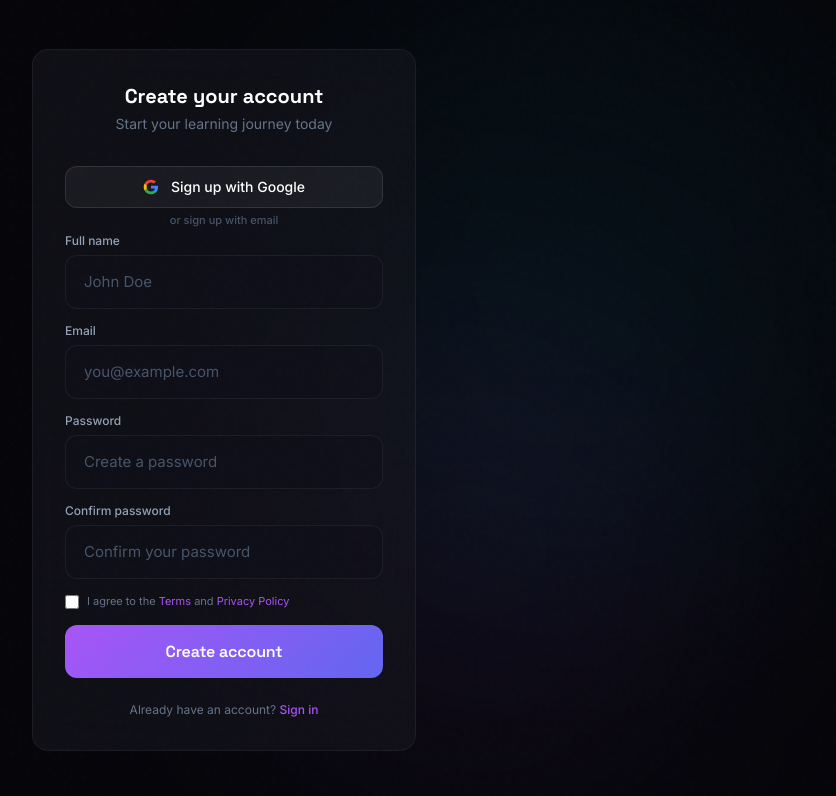
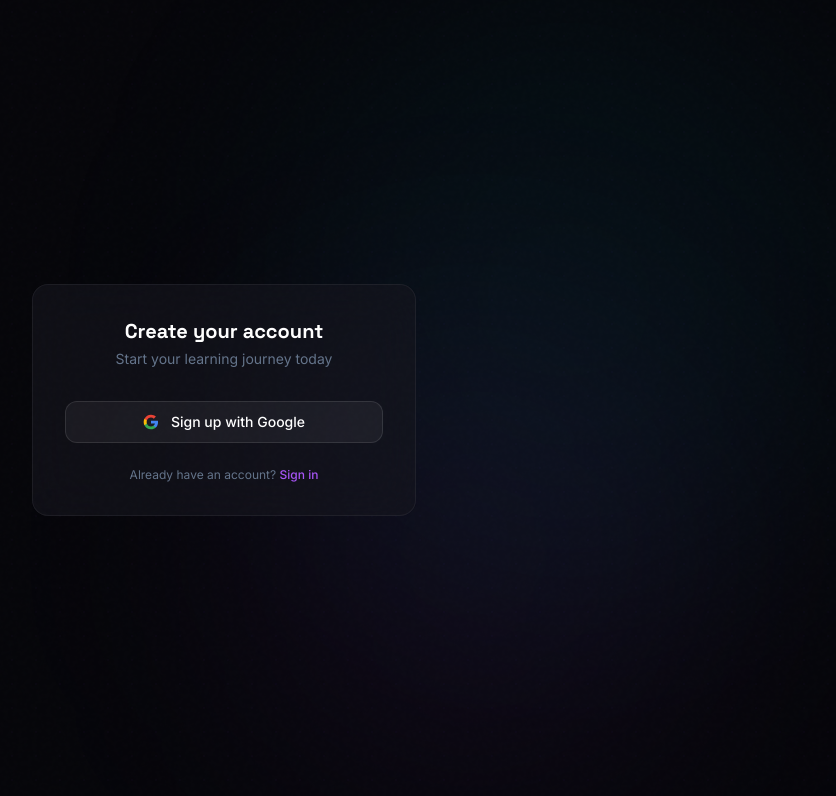
Before and after one commit to brainRottedCoder/devTeacher, a Next.js app: page /auth/signup in a window 1280 px wide. Shown: the top 796 px of the page, without its empty margins (96-932 px from the left). Built offline with nearby package versions, Linux system fonts and the light colour scheme; what @supabase/auth-helpers-nextjs would draw is missing.

Commit message:
removeed th email signup

```diff
--- a/src/app/auth/login/page.tsx
+++ b/src/app/auth/login/page.tsx
@@ -1,7 +1,6 @@
 "use client";
 
 import { useState } from "react";
-import { useRouter } from "next/navigation";
 import Link from "next/link";
 import { createClient } from "@/lib/supabase/client";
 import { Terminal, Zap, Brain, Shield, Loader2 } from "lucide-react";
@@ -9,27 +8,8 @@ import { Terminal, Zap, Brain, Shield, Loader2 } from "lucide-react";
 const supabase = createClient();
 
 export default function LoginPage() {
-  const router = useRouter();
-  const [email, setEmail] = useState("");
-  const [password, setPassword] = useState("");
-  const [loading, setLoading] = useState(false);
   const [googleLoading, setGoogleLoading] = useState(false);
   const [error, setError] = useState<string | null>(null);
-
-  const handleLogin = async (e: React.FormEvent) => {
-    e.preventDefault();
-    setLoading(true);
-    setError(null);
-    try {
-      const { error } = await supabase.auth.signInWithPassword({ email, password });
-      if (error) throw error;
-      router.push("/dashboard");
-    } catch (err) {
-      setError(err instanceof Error ? err.message : "Login failed");
-    } finally {
-      setLoading(false);
-    }
-  };
 
   const handleGoogleLogin = async () => {
     setGoogleLoading(true);
@@ -48,7 +28,6 @@ export default function LoginPage() {
       setGoogleLoading(false);
     }
   };
-
 
   return (
     <div className="min-h-screen flex relative overflow-hidden bg-surface-deep noise-overlay">
@@ -77,21 +56,6 @@ export default function LoginPage() {
             <FeatureRow icon={<Brain className="w-5 h-5 text-accent-violet" />} bg="bg-accent-violet/10" title="AI-Powered Learning" desc='Personalized tutoring that explains the "why"' />
             <FeatureRow icon={<Shield className="w-5 h-5 text-accent-rose" />} bg="bg-accent-rose/10" title="Interview Prep" desc="Company-specific preparation with AI mock interviews" />
           </div>
-
-          {/* <div className="mt-14 flex gap-10">
-            <div>
-              <div className="text-2xl font-heading font-bold text-gradient">10K+</div>
-              <div className="text-slate-600 text-xs">Active Learners</div>
-            </div>
-            <div>
-              <div className="text-2xl font-heading font-bold text-gradient">500+</div>
-              <div className="text-slate-600 text-xs">Lessons</div>
-            </div>
-            <div>
-              <div className="text-2xl font-heading font-bold text-gradient">50+</div>
-              <div className="text-slate-600 text-xs">Simulations</div>
-            </div>
-          </div> */}
         </div>
       </div>
 
@@ -122,7 +86,7 @@ export default function LoginPage() {
             <button
               type="button"
               onClick={handleGoogleLogin}
-              disabled={googleLoading || loading}
+              disabled={googleLoading}
               className="w-full flex items-center justify-center gap-3 px-4 py-2.5 rounded-xl border border-white/10 bg-white/5 text-white text-sm font-medium hover:bg-white/10 hover:border-white/20 transition-all duration-200 disabled:opacity-50 disabled:cursor-not-allowed"
             >
               {googleLoading ? (
@@ -137,36 +101,6 @@ export default function LoginPage() {
               )}
               Continue with Google
             </button>
-
-            {/* Divider */}
-            <div className="relative flex items-center gap-3 my-1">
-              <div className="flex-1 h-px bg-white/8" />
-              <span className="text-[11px] text-slate-600 font-medium">or continue with email</span>
-              <div className="flex-1 h-px bg-white/8" />
-            </div>
-
-            <form onSubmit={handleLogin} className="space-y-4">
-              <div>
-                <label className="block text-xs font-medium text-slate-400 mb-1.5">Email</label>
-                <input type="email" value={email} onChange={(e) => setEmail(e.target.value)} required className="input-field" placeholder="you@example.com" />
-              </div>
-              <div>
-                <label className="block text-xs font-medium text-slate-400 mb-1.5">Password</label>
-                <input type="password" value={password} onChange={(e) => setPassword(e.target.value)} required className="input-field" placeholder="Enter your password" />
-              </div>
-              <div className="flex items-center justify-between">
-                <label className="flex items-center gap-2 cursor-pointer">
-                  <input type="checkbox" className="w-3.5 h-3.5 rounded border-white/10 bg-white/5 text-accent-violet focus:ring-accent-violet/50" />
-                  <span className="text-xs text-slate-500">Remember me</span>
-                </label>
-                <Link href="/auth/forgot-password" className="text-xs text-accent-violet hover:text-accent-violet/80 transition-colors">
-                  Forgot password?
-                </Link>
-              </div>
-              <button type="submit" disabled={loading} className="btn-primary w-full justify-center disabled:opacity-50 disabled:cursor-not-allowed">
-                {loading ? <Loader2 className="w-4 h-4 animate-spin" /> : <span>Sign in</span>}
-              </button>
-            </form>
 
             <p className="mt-6 text-center text-slate-500 text-xs">
               Don&apos;t have an account?{" "}
--- a/src/app/auth/signup/page.tsx
+++ b/src/app/auth/signup/page.tsx
@@ -1,59 +1,15 @@
 "use client";
 
 import { useState } from "react";
-import { useRouter } from "next/navigation";
 import Link from "next/link";
 import { createClient } from "@/lib/supabase/client";
-import { Terminal, CheckCircle2, Loader2, Sparkles } from "lucide-react";
+import { Terminal, Loader2, Sparkles } from "lucide-react";
 
 const supabase = createClient();
 
 export default function SignupPage() {
-  const router = useRouter();
-  const [name, setName] = useState("");
-  const [email, setEmail] = useState("");
-  const [password, setPassword] = useState("");
-  const [confirmPassword, setConfirmPassword] = useState("");
-  const [loading, setLoading] = useState(false);
   const [googleLoading, setGoogleLoading] = useState(false);
   const [error, setError] = useState<string | null>(null);
-  const [success, setSuccess] = useState(false);
-
-  const handleSignup = async (e: React.FormEvent) => {
-    e.preventDefault();
-    setLoading(true);
-    setError(null);
-    if (password !== confirmPassword) {
-      setError("Passwords do not match");
-      setLoading(false);
-      return;
-    }
-    if (password.length < 6) {
-      setError("Password must be at least 6 characters");
-      setLoading(false);
-      return;
-    }
-    try {
-      // Get the base URL for redirect
-      const baseUrl = process.env.NEXT_PUBLIC_APP_URL || window.location.origin;
-
-      const { error } = await supabase.auth.signUp({
-        email,
-        password,
-        options: {
-          data: { name },
-          // Redirect to our custom confirmation page after email verification
-          emailRedirectTo: `${baseUrl}/auth/confirm`,
-        },
-      });
-      if (error) throw error;
-      setSuccess(true);
-    } catch (err) {
-      setError(err instanceof Error ? err.message : "Signup failed");
-    } finally {
-      setLoading(false);
-    }
-  };
 
   const handleGoogleSignup = async () => {
     setGoogleLoading(true);
@@ -72,34 +28,6 @@ export default function SignupPage() {
       setGoogleLoading(false);
     }
   };
-
-
-  if (success) {
-    return (
-      <div className="min-h-screen flex items-center justify-center relative overflow-hidden bg-surface-deep noise-overlay">
-        <div className="fixed inset-0 pointer-events-none">
-          <div className="bg-dots absolute inset-0 opacity-30" />
-          <div className="absolute top-0 left-1/4 w-[600px] h-[600px] bg-accent-emerald/[0.06] rounded-full blur-[120px]" />
-        </div>
-        <div className="glass-card p-10 max-w-sm mx-4 text-center relative z-10 opacity-0 animate-scale-in">
-          <div className="w-14 h-14 rounded-2xl bg-gradient-to-r from-accent-emerald to-accent-cyan flex items-center justify-center mx-auto mb-6">
-            <CheckCircle2 className="w-7 h-7 text-white" />
-          </div>
-          <h2 className="text-xl font-heading font-bold text-white mb-2">Check your email</h2>
-          <p className="text-slate-400 text-sm mb-6">
-            We&apos;ve sent a confirmation link to{" "}
-            <span className="text-accent-violet font-medium">{email}</span>
-          </p>
-          <p className="text-xs text-slate-600">
-            Didn&apos;t receive it?{" "}
-            <button onClick={() => setSuccess(false)} className="text-accent-violet hover:text-accent-violet/80 transition-colors">
-              Try again
-            </button>
-          </p>
-        </div>
-      </div>
-    );
-  }
 
   return (
     <div className="min-h-screen flex relative overflow-hidden bg-surface-deep noise-overlay">
@@ -135,7 +63,7 @@ export default function SignupPage() {
             <button
               type="button"
               onClick={handleGoogleSignup}
-              disabled={googleLoading || loading}
+              disabled={googleLoading}
               className="w-full flex items-center justify-center gap-3 px-4 py-2.5 rounded-xl border border-white/10 bg-white/5 text-white text-sm font-medium hover:bg-white/10 hover:border-white/20 transition-all duration-200 disabled:opacity-50 disabled:cursor-not-allowed"
             >
               {googleLoading ? (
@@ -150,44 +78,6 @@ export default function SignupPage() {
               )}
               Sign up with Google
             </button>
-
-            {/* Divider */}
-            <div className="relative flex items-center gap-3 my-1">
-              <div className="flex-1 h-px bg-white/8" />
-              <span className="text-[11px] text-slate-600 font-medium">or sign up with email</span>
-              <div className="flex-1 h-px bg-white/8" />
-            </div>
-
-            <form onSubmit={handleSignup} className="space-y-3.5">
-              <div>
-                <label className="block text-xs font-medium text-slate-400 mb-1.5">Full name</label>
-                <input type="text" value={name} onChange={(e) => setName(e.target.value)} required className="input-field" placeholder="John Doe" />
-              </div>
-              <div>
-                <label className="block text-xs font-medium text-slate-400 mb-1.5">Email</label>
-                <input type="email" value={email} onChange={(e) => setEmail(e.target.value)} required className="input-field" placeholder="you@example.com" />
-              </div>
-              <div>
-                <label className="block text-xs font-medium text-slate-400 mb-1.5">Password</label>
-                <input type="password" value={password} onChange={(e) => setPassword(e.target.value)} required className="input-field" placeholder="Create a password" />
-              </div>
-              <div>
-                <label className="block text-xs font-medium text-slate-400 mb-1.5">Confirm password</label>
-                <input type="password" value={confirmPassword} onChange={(e) => setConfirmPassword(e.target.value)} required className="input-field" placeholder="Confirm your password" />
-              </div>
-              <div className="flex items-start gap-2">
-                <input type="checkbox" required className="w-3.5 h-3.5 mt-0.5 rounded border-white/10 bg-white/5 text-accent-violet focus:ring-accent-violet/50" />
-                <span className="text-[11px] text-slate-500">
-                  I agree to the{" "}
-                  <Link href="/terms" className="text-accent-violet hover:text-accent-violet/80 transition-colors">Terms</Link>{" "}
-                  and{" "}
-                  <Link href="/privacy" className="text-accent-violet hover:text-accent-violet/80 transition-colors">Privacy Policy</Link>
-                </span>
-              </div>
-              <button type="submit" disabled={loading} className="btn-primary w-full justify-center disabled:opacity-50 disabled:cursor-not-allowed">
-                {loading ? <Loader2 className="w-4 h-4 animate-spin" /> : <span>Create account</span>}
-              </button>
-            </form>
 
             <p className="mt-6 text-center text-slate-500 text-xs">
               Already have an account?{" "}
```
Also changed, not shown: src/app/auth/confirm/page.tsx (+4 -11 lines).
